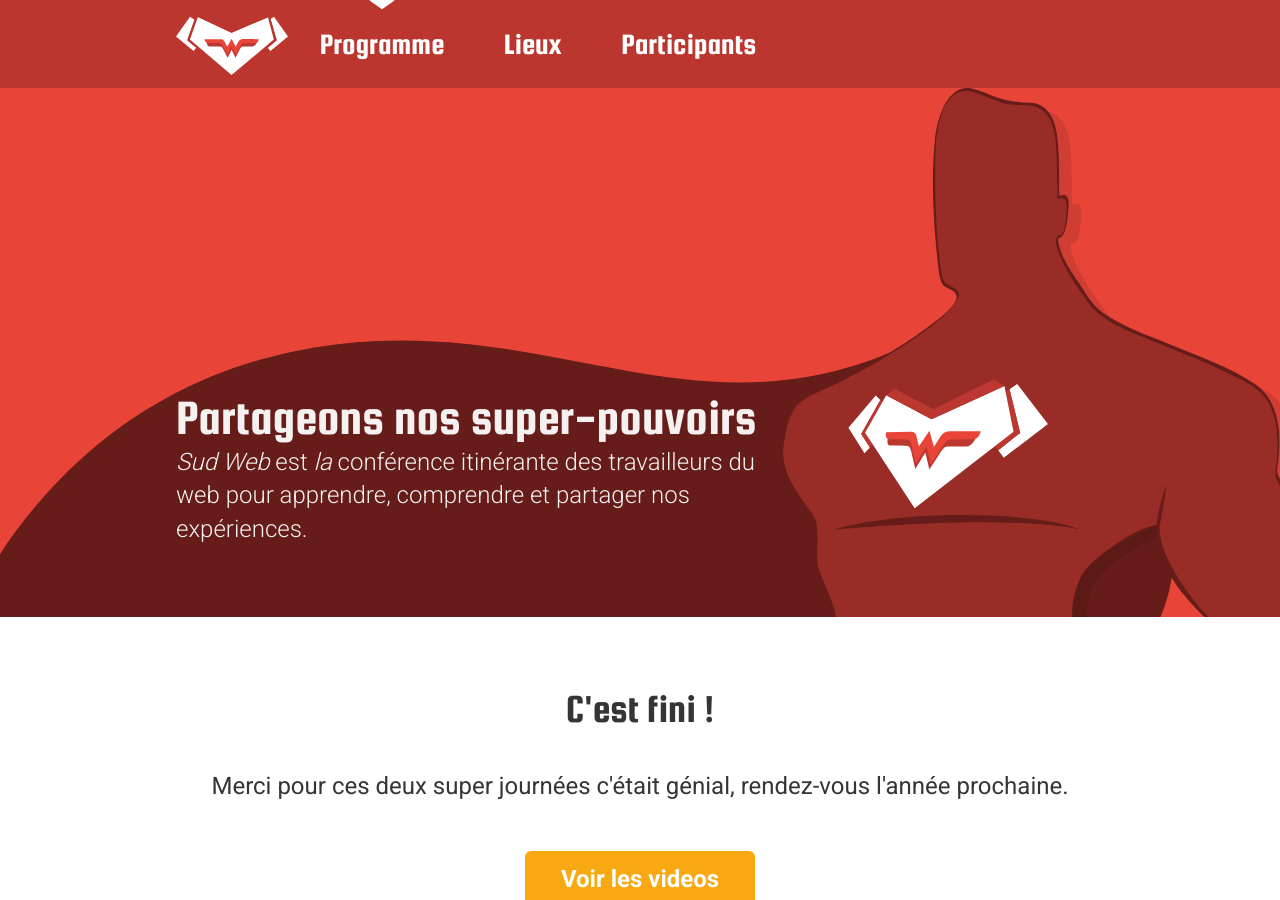
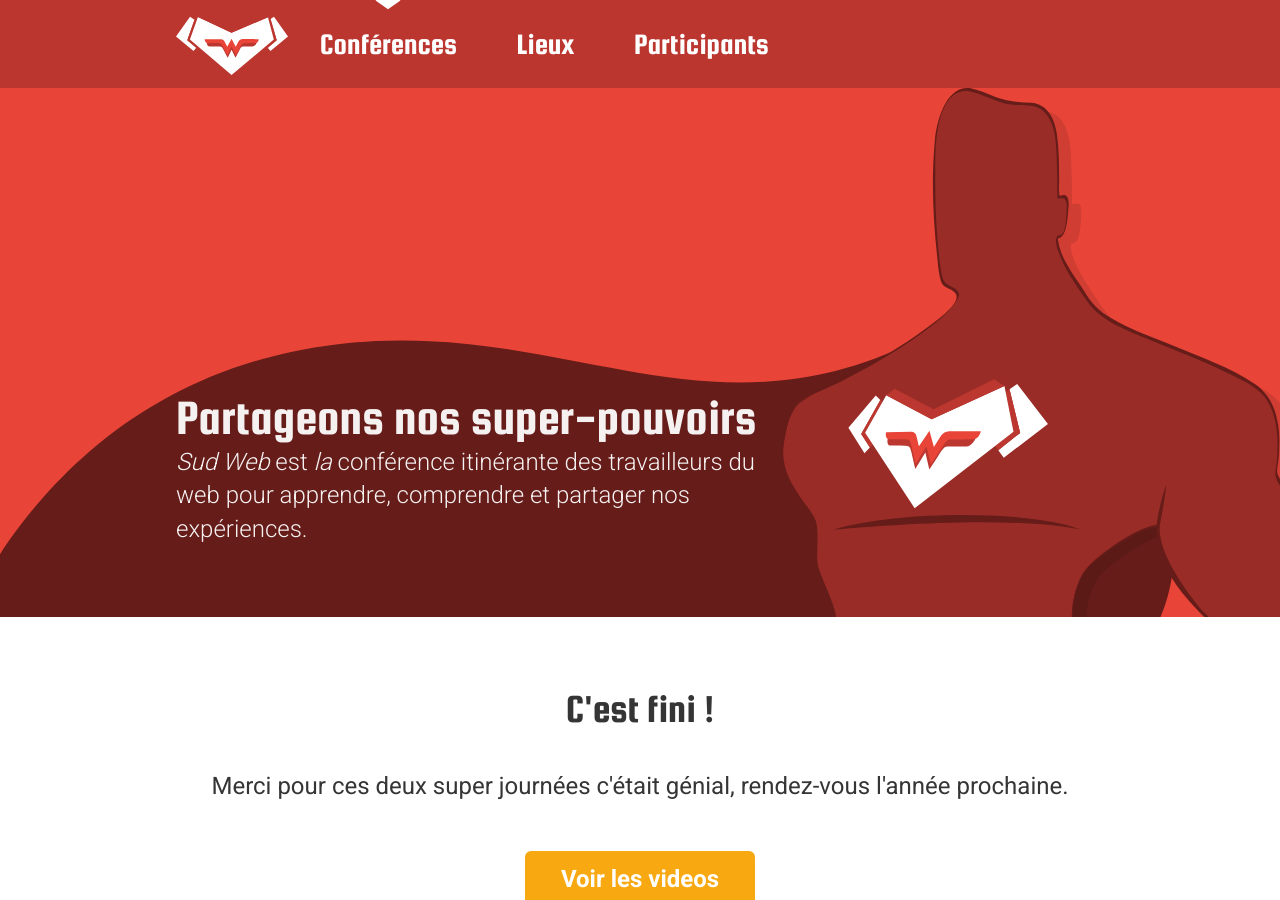
Before and after one commit to sudweb/2016, a Jekyll site: the page built from index.html, in a window 1280 px wide and 900 px high. Built offline with Jekyll 4.4.1, drawn with Linux system fonts in a browser that asks for light colours; the list of posts is cut into pages by our own code; some of the changed text lies outside the part shown.

Commit message:
mise à jour de la navigation

```diff
--- a/_data/navigation.yml
+++ b/_data/navigation.yml
@@ -1,6 +1,6 @@
 # Primary navigation links
 primary:
-  - name: "Programme"
+  - name: "Conférences"
     url: "/"
   - name: "Lieux"
     url: "/lieux/"
--- a/index.html
+++ b/index.html
@@ -36,10 +36,10 @@
 
   <nav class="schedule-nav">
     <div class="wrapper container">
-      <a href="#vendredi">
+      <a href="#conferences">
         <time datetime="2016-05-27T09:00+1//2016-05-27T18:00+1">Vendredi 27 mai</time>
         Les conférences</a>
-      <a href="#samedi">
+      <a href="#openspace">
         <time datetime="2016-05-27T09:00+1//2016-05-27T18:00+1">Samedi 28 mai</time>
         Les élaboratoires</a>
       <a href="#after">
@@ -49,7 +49,7 @@
   </nav>
 
   <!-- VENDREDI -->
-    <article id="vendredi">
+    <article id="conferences">
       <!-- INTRO -->
       <header class="white-section">
         <div class="wrapper text-center">
@@ -90,10 +90,10 @@
     </article>
 
     <!-- SAMEDI -->
-    <article id="samedi">
+    <article id="openspace">
       <header class="white-section">
         <div class="wrapper text-center">
-          <h2 class="great-title-size red uppercase">Samedi,&nbsp;place à l'action&nbsp;!</h2>
+          <h2 class="great-title-size red uppercase">Forum ouvert</h2>
 					<div class="grid-3 text-center">
             <div>
               <svg xmlns="http://www.w3.org/2000/svg" version="1.1" class="svg-size" viewBox="0 0 400 400"><use xlink:href="{{ site.baseurl }}/assets/images/symbol-defs.svg#clap" /></svg>
```
